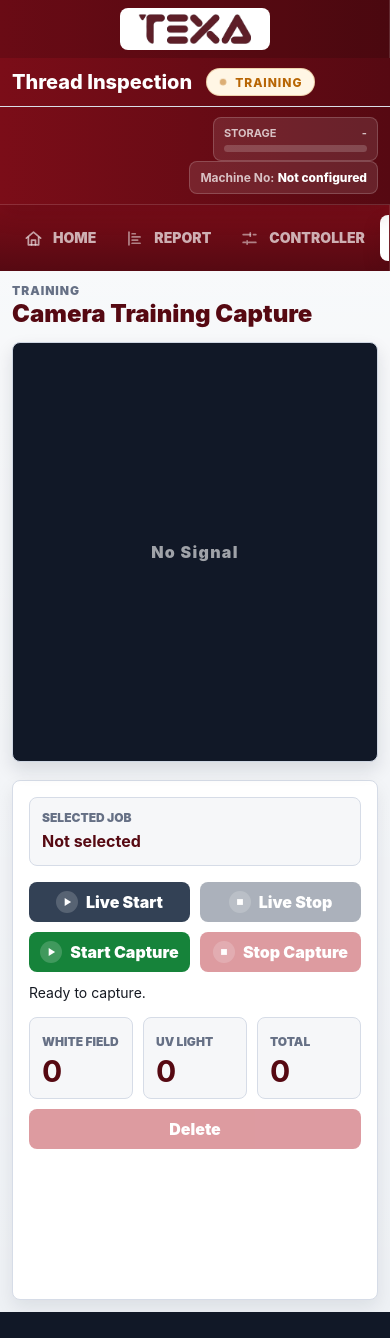
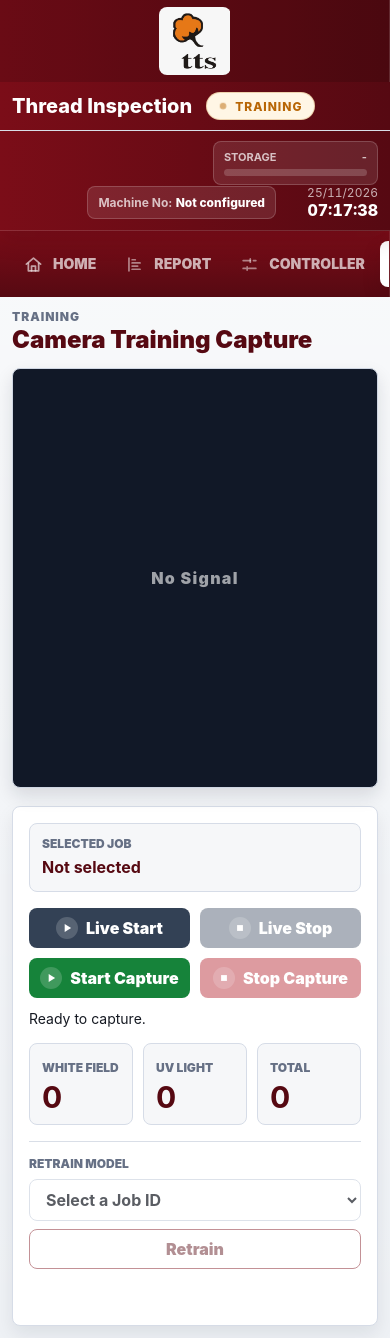
Before and after one commit to akash08bct-byte/cone-new, a Python web app: template frontend_files/templates/training.html in a window 390 px wide. Before the commit the page ends 1312 px from the top, so only its background shows below. Run offline with Jinja, Linux system fonts and the light colour scheme; the template is opened without the code that fills it, so the values that code supplies are empty; some libraries are stand-ins or nearby versions.

Commit message:
Add clock functionality: implement real-time date and time display, enhance UI with new styles, and integrate clock into multiple templates

```diff
--- /dev/null
+++ b/frontend_files/assets/css/clock.css
@@ -0,0 +1,23 @@
+.dt-block {
+  min-width: 88px;
+  text-align: right;
+  font-variant-numeric: tabular-nums;
+}
+
+.dt-block .date {
+  display: block;
+  color: var(--clock-date-color, rgba(255, 255, 255, 0.68));
+  font-size: 12px;
+}
+
+.dt-block .time {
+  display: block;
+  color: var(--clock-time-color, #fff);
+  font-size: 16px;
+  font-weight: 800;
+}
+
+.dt-block-light {
+  --clock-date-color: #475569;
+  --clock-time-color: #151922;
+}
--- a/frontend_files/assets/css/index.css
+++ b/frontend_files/assets/css/index.css
@@ -49,7 +49,8 @@ button {
 }
 
 .topbar {
-  height: 64px;
+  height: 82px;
+  flex-shrink: 0;
   display: grid;
   grid-template-columns: 220px minmax(240px, 1fr) auto;
   align-items: center;
@@ -60,6 +61,7 @@ button {
 }
 
 .topbar-logo {
+  width: 236px;
   height: 100%;
   display: flex;
   align-items: center;
@@ -69,19 +71,17 @@ button {
 }
 
 .logo-box {
-  width: 150px;
-  height: 42px;
-  display: flex;
-  align-items: center;
-  justify-content: center;
-  padding: 6px 14px;
-  background: #fff;
+  width: 72px;
+  height: 68px;
+  flex-shrink: 0;
+  overflow: hidden;
   border-radius: var(--r);
 }
 
 .logo-box img {
-  max-width: 100%;
-  max-height: 100%;
+  display: block;
+  width: 100%;
+  height: 100%;
   object-fit: contain;
 }
 
@@ -136,7 +136,7 @@ button {
   padding-right: 18px;
 }
 
-.topbar-right > * + * {
+.topbar-right>*+* {
   margin-left: 14px;
 }
 
@@ -194,24 +194,6 @@ button {
   font-weight: 800;
 }
 
-.dt-block {
-  min-width: 88px;
-  text-align: right;
-}
-
-.date {
-  display: block;
-  color: rgba(255, 255, 255, 0.68);
-  font-size: 12px;
-}
-
-.time {
-  display: block;
-  color: #fff;
-  font-size: 16px;
-  font-weight: 800;
-}
-
 .body-wrap {
   min-height: 0;
   flex: 1;
@@ -262,7 +244,7 @@ button {
   transition: background 0.18s ease, color 0.18s ease, transform 0.18s ease;
 }
 
-.sidebar-btn + .sidebar-btn {
+.sidebar-btn+.sidebar-btn {
   margin-top: 6px;
 }
 
@@ -473,7 +455,7 @@ img[src=""] {
   margin-top: 14px;
 }
 
-.circle-btn + .circle-btn {
+.circle-btn+.circle-btn {
   margin-left: 16px;
 }
 
@@ -564,11 +546,12 @@ img[src=""] {
   .topbar {
     grid-template-columns: 180px 1fr;
     height: auto;
-    min-height: 64px;
+    min-height: 82px;
   }
 
   .topbar-logo {
     width: 180px;
+    padding: 6px 0;
   }
 
   .topbar-right {
@@ -613,7 +596,7 @@ img[src=""] {
 
   .topbar-logo {
     width: 100%;
-    height: 58px;
+    height: 82px;
   }
 
   .topbar-center,
@@ -652,7 +635,7 @@ img[src=""] {
     font-size: 13px;
   }
 
-  .sidebar-btn + .sidebar-btn {
+  .sidebar-btn+.sidebar-btn {
     margin-top: 0;
     margin-left: 6px;
   }
@@ -684,7 +667,7 @@ img[src=""] {
     margin-top: 12px;
   }
 
-  .circle-btn + .circle-btn {
+  .circle-btn+.circle-btn {
     margin-left: 10px;
   }
 
--- a/frontend_files/assets/css/training.css
+++ b/frontend_files/assets/css/training.css
@@ -214,6 +214,24 @@
   margin-top: 16px;
 }
 
+.retrain-panel {
+  display: grid;
+  gap: 8px;
+  margin-top: 16px;
+  padding-top: 14px;
+  border-top: 1px solid var(--line);
+}
+
+#btnRetrain {
+  border: 1px solid var(--brand);
+  background: #fff;
+  color: var(--brand-dark);
+}
+
+#btnRetrain:not(:disabled):hover {
+  background: #fff4f5;
+}
+
 .stat-box {
   padding: 12px;
   border: 1px solid #d6dce7;
--- /dev/null
+++ b/frontend_files/assets/js/clock.js
@@ -0,0 +1,21 @@
+(() => {
+  const date = document.getElementById("dateValue");
+  const time = document.getElementById("timeValue");
+  if (!date || !time) return;
+
+  const dateFormat = new Intl.DateTimeFormat("en-IN", {
+    day: "2-digit", month: "2-digit", year: "numeric",
+  });
+  const timeFormat = new Intl.DateTimeFormat("en-IN", {
+    hour: "2-digit", minute: "2-digit", second: "2-digit", hour12: false,
+  });
+  function updateClock() {
+    const now = new Date();
+    date.textContent = dateFormat.format(now);
+    time.textContent = timeFormat.format(now);
+  }
+
+  updateClock();
+  const timer = window.setInterval(updateClock, 1000);
+  window.addEventListener("pagehide", () => window.clearInterval(timer), { once: true });
+})();
--- /dev/null
+++ b/frontend_files/assets/js/storage.js
@@ -0,0 +1,31 @@
+function startStorageIndicator(bridge) {
+  if (!bridge || !bridge.getStorageStatus) return;
+  const indicator = document.getElementById("storageIndicator");
+  const percent = document.getElementById("storagePct");
+  const bar = document.getElementById("storageBarFill");
+  if (!indicator || !percent || !bar) return;
+
+  const gigabytes = (bytes) => (Number(bytes) / 1024 ** 3).toFixed(1) + " GB";
+  function refresh() {
+    bridge.getStorageStatus((raw) => {
+      try {
+        const data = JSON.parse(raw);
+        if (!data || data.error || !data.total || !Number.isFinite(data.used_percent)) {
+          throw new Error("Storage status unavailable");
+        }
+        const used = Math.max(0, Math.min(100, data.used_percent));
+        percent.textContent = Math.round(used) + "%";
+        bar.style.width = used + "%";
+        indicator.title = gigabytes(data.free) + " free of " + gigabytes(data.total);
+      } catch (error) {
+        percent.textContent = "—";
+        bar.style.width = "0%";
+        indicator.title = "Storage status unavailable";
+      }
+    });
+  }
+
+  refresh();
+  const timer = window.setInterval(refresh, 30_000);
+  window.addEventListener("pagehide", () => window.clearInterval(timer), { once: true });
+}
--- a/frontend_files/assets/js/training.js
+++ b/frontend_files/assets/js/training.js
@@ -12,10 +12,13 @@ let countTimer = null;
 let selectedImage = "";
 let galleryItems = [];
 let captureSlideIndex = 0;
+let captureZoomPercent = 100;
+let captureDrag = null;
 let captureSelectedImage = "";
 let captureFolders = {};
 let captureModalRevision = 0;
 let galleryRevision = 0;
+let modelTrainingRequest = false;
 
 function $(id) {
   return document.getElementById(id);
@@ -83,6 +86,9 @@ function setButtons() {
   $("jobIdInput").disabled = captureRequest;
   $("jobMaterial").disabled = captureRequest || jobLoading || jobBlocked;
   $("jobCount").disabled = captureRequest || jobLoading || jobBlocked;
+  const retrainJob = $("retrainJob");
+  retrainJob.disabled = sessionActive || captureRequest || modelTrainingRequest || retrainJob.options.length < 2;
+  $("btnRetrain").disabled = retrainJob.disabled || !retrainJob.value;
   document.querySelectorAll(".sidebar-btn").forEach((button) => {
     button.disabled = sessionActive || captureRequest;
   });
@@ -93,18 +99,20 @@ function currentJob() {
 }
 
 function ensureJobOption(jobId) {
-  const select = $("jobSelect");
   const safeJob = String(jobId || "").trim();
-  if (!safeJob || !select) return;
-
+  if (!safeJob) return;
+  for (const id of ["jobSelect", "retrainJob"]) {
+    const select = $(id);
     if (!Array.from(select.options).some((option) => option.value === safeJob)) {
       const option = document.createElement("option");
       option.value = safeJob;
       option.textContent = safeJob;
       select.appendChild(option);
     }
-
-  select.value = safeJob;
+  }
+  $("jobSelect").value = safeJob;
+  $("retrainJob").value = safeJob;
+  setButtons();
 }
 
 function openJobModal() {
@@ -333,6 +341,7 @@ async function refreshJobs() {
   const select = $("jobSelect");
   const current = activeJob;
   select.innerHTML = '<option value="">Create new job</option>';
+  $("retrainJob").innerHTML = '<option value="">Select a Job ID</option>';
 
   const b = await initBridge();
   if (!b || !b.training_job_options) return;
@@ -346,16 +355,9 @@ async function refreshJobs() {
       if (jobId) jobs.add(jobId);
     });
 
-    jobs.forEach((jobId) => {
-      const option = document.createElement("option");
-      option.value = jobId;
-      option.textContent = jobId;
-      select.appendChild(option);
-    });
-
-    if (current && Array.from(select.options).some((option) => option.value === current)) {
-      select.value = current;
-    }
+    jobs.forEach(ensureJobOption);
+    select.value = current || "";
+    $("retrainJob").value = current || "";
   } catch (error) {
     console.error("Job refresh failed:", error);
   }
@@ -503,6 +505,7 @@ async function imageDataFor(jobId, filename) {
 
 function closeCaptureModal() {
   captureModalRevision += 1;
+  stopCaptureDrag();
   const modal = $("captureModal");
   modal.classList.remove("open");
   modal.setAttribute("aria-hidden", "true");
@@ -515,55 +518,103 @@ function captureSlides() {
     const light = folder && Object.keys(captureFolders).find((kind) => captureFolders[kind] === folder);
     return light ? { ...item, light } : item;
   });
-  return groupTrainingImages(items.filter((item) => item.light === "white" || item.light === "uv"));
+  return ["white", "uv"].flatMap((light) => items.filter((item) => item.light === light)
+    .sort((a, b) => a.filename.localeCompare(b.filename, undefined, { numeric: true })));
 }
 
 function renderCaptureSlide(jobId = currentJob()) {
   const slides = captureSlides();
   const total = slides.length;
   captureSlideIndex = Math.max(0, Math.min(captureSlideIndex, total - 1));
-  $("captureCounter").textContent = `Pair ${total ? captureSlideIndex + 1 : 0} / ${total}`;
+  const item = slides[captureSlideIndex];
+  captureSelectedImage = item?.filename || "";
+  $("captureCounter").textContent = `Image ${total ? captureSlideIndex + 1 : 0} / ${total}`;
   $("btnCapturePrev").disabled = captureSlideIndex <= 0;
   $("btnCaptureNext").disabled = captureSlideIndex >= total - 1;
-  $("btnCaptureDeleteImage").disabled = !jobId || !total;
-  const slide = slides[captureSlideIndex] || [];
-  if (!slide.some((item) => item && item.filename === captureSelectedImage)) {
-    captureSelectedImage = slide.find(Boolean)?.filename || "";
-  }
-
-  for (const [index, light, panel, label] of [
-    [0, "white", "captureWhite", "White Field"],
-    [1, "uv", "captureUV", "UV Light"],
-  ]) {
-    const item = slide[index];
-    const folderPath = galleryItems.find((entry) => entry.light === light)?.filename;
-    $(panel + "Folder").textContent = captureFolders[light]
-      || (folderPath ? folderPath.slice(0, folderPath.lastIndexOf("/")) : "") || "Folder unavailable";
-    $(panel + "Filename").textContent = item ? item.filename.split("/").pop() : "—";
-    const viewport = $(panel + "Image");
+  $("btnCaptureDeleteImage").disabled = !jobId || !item;
+  const isUV = item?.light === "uv";
+  $("captureLightHeader").classList.toggle("capture-panel-header-uv", isUV);
+  $("captureLightTitle").textContent = item ? (isUV ? "UV LIGHT" : "WHITE FIELD") : "Collected image";
+  const folder = item ? item.filename.split("/").slice(0, -1).join("/") : "";
+  $("captureLightFolder").textContent = item ? captureFolders[item.light] || folder : "";
+  const viewport = $("captureSlideImage");
+  stopCaptureDrag();
   viewport.innerHTML = "";
   if (!item) {
     const placeholder = document.createElement("p");
-      placeholder.textContent = `No ${label} image for this ${total ? "pair" : "job"}.`;
+    placeholder.textContent = "No images found for this job.";
     viewport.appendChild(placeholder);
-      continue;
+    setCaptureZoom(100);
+    return;
   }
-    const button = document.createElement("button");
-    button.type = "button";
-    button.className = "capture-image-option";
-    button.setAttribute("aria-pressed", String(item.filename === captureSelectedImage));
   const img = document.createElement("img");
   img.className = "capture-image";
+  img.draggable = false;
   loadTrainingPreview(img, jobId, item);
-    button.appendChild(img);
-    button.addEventListener("click", () => {
-      captureSelectedImage = item.filename;
-      $("captureModal").querySelectorAll(".capture-image-option").forEach((option) => {
-        option.setAttribute("aria-pressed", String(option === button));
+  img.alt = isUV ? "UV Light image" : "White Field image";
+  viewport.appendChild(img);
+  setCaptureZoom(100);
+}
+
+function setCaptureZoom(percent, pointer) {
+  const viewport = $("captureSlideImage");
+  const image = viewport.querySelector(".capture-image");
+  const zoom = image ? Math.max(100, Math.min(300, percent)) : 100;
+  if (image) {
+    const anchorX = pointer ? pointer.x : viewport.clientWidth / 2;
+    const anchorY = pointer ? pointer.y : viewport.clientHeight / 2;
+    const x = (viewport.scrollLeft + anchorX) / Math.max(1, image.clientWidth);
+    const y = (viewport.scrollTop + anchorY) / Math.max(1, image.clientHeight);
+    image.style.width = `${zoom}%`;
+    image.style.height = `${zoom}%`;
+    viewport.scrollLeft = zoom === 100 ? 0 : x * image.clientWidth - anchorX;
+    viewport.scrollTop = zoom === 100 ? 0 : y * image.clientHeight - anchorY;
+  }
+  captureZoomPercent = zoom;
+  viewport.classList.toggle("zoomed", zoom > 100);
+  if (zoom === 100) stopCaptureDrag();
+  $("captureZoomLevel").textContent = `${zoom}%`;
+  $("btnCaptureZoomOut").disabled = zoom === 100;
+  $("btnCaptureZoomIn").disabled = !image || zoom === 300;
+  $("btnCaptureZoomReset").disabled = zoom === 100;
+}
+
+function zoomCaptureWithWheel(event) {
+  const viewport = event.currentTarget;
+  if (!event.deltaY || !viewport.querySelector(".capture-image")) return;
+  event.preventDefault();
+  const bounds = viewport.getBoundingClientRect();
+  setCaptureZoom(captureZoomPercent - Math.sign(event.deltaY) * 25, {
+    x: event.clientX - bounds.left,
+    y: event.clientY - bounds.top,
   });
-    });
-    viewport.appendChild(button);
 }
+
+function startCaptureDrag(event) {
+  if (event.button !== 0 || captureZoomPercent <= 100 || captureDrag) return;
+  const viewport = event.currentTarget;
+  viewport.setPointerCapture(event.pointerId);
+  viewport.classList.add("dragging");
+  captureDrag = { pointerId: event.pointerId, x: event.clientX, y: event.clientY };
+  event.preventDefault();
+}
+
+function moveCaptureDrag(event) {
+  if (captureDrag?.pointerId !== event.pointerId) return;
+  const viewport = event.currentTarget;
+  viewport.scrollLeft += captureDrag.x - event.clientX;
+  viewport.scrollTop += captureDrag.y - event.clientY;
+  captureDrag.x = event.clientX;
+  captureDrag.y = event.clientY;
+}
+
+function stopCaptureDrag(event) {
+  if (!captureDrag || (event && captureDrag.pointerId !== event.pointerId)) return;
+  const viewport = $("captureSlideImage");
+  const { pointerId } = captureDrag;
+  captureDrag = null;
+  viewport.classList.remove("dragging");
+  if (viewport.hasPointerCapture(pointerId)) viewport.releasePointerCapture(pointerId);
 }
 
 async function openCaptureModal(jobId = currentJob()) {
@@ -637,22 +688,25 @@ async function deleteSelectedImage() {
   await refreshCounts(job);
 }
 
-async function trainModel() {
-  const job = currentJob();
+async function trainModel(job = currentJob()) {
+  if (modelTrainingRequest) return;
   if (!job) {
     toast("Select a Job ID");
     return;
   }
 
-  const b = await initBridge();
-  if (!b || !b.startModelTraining) {
-    toast("Model training is not available");
-    return;
-  }
-
+  modelTrainingRequest = true;
+  setButtons();
+  try {
     const raw = await callBridge("startModelTraining", job);
     const data = JSON.parse(raw || "{}");
-  toast(data.message || "Model training request sent");
+    toast(data.message || (data.ok ? "Model training request sent" : "Model training is not available"));
+  } catch (error) {
+    toast("Unable to start model training.");
+  } finally {
+    modelTrainingRequest = false;
+    setButtons();
+  }
 }
 
 function openHomePage() {
@@ -676,7 +730,7 @@ function openSettingPage() {
 }
 
 window.addEventListener("load", async () => {
-  await initBridge();
+  startStorageIndicator(await initBridge());
   await refreshCounts();
   await refreshJobs();
   setButtons();
@@ -686,10 +740,22 @@ window.addEventListener("load", async () => {
   $("btnStartTraining").addEventListener("click", startTraining);
   $("btnStopTraining").addEventListener("click", () => changeCaptureStage("stopTraining"));
   $("btnDeleteImage").addEventListener("click", deleteSelectedImage);
-  $("btnCaptureTrainModel").addEventListener("click", trainModel);
+  $("btnCaptureTrainModel").addEventListener("click", () => trainModel());
+  $("retrainJob").addEventListener("change", setButtons);
+  $("btnRetrain").addEventListener("click", () => trainModel($("retrainJob").value));
   $("btnCaptureModalClose").addEventListener("click", closeCaptureModal);
   $("btnCapturePrev").addEventListener("click", showPreviousCaptureImage);
   $("btnCaptureNext").addEventListener("click", showNextCaptureImage);
+  $("btnCaptureZoomOut").addEventListener("click", () => setCaptureZoom(captureZoomPercent - 25));
+  $("btnCaptureZoomIn").addEventListener("click", () => setCaptureZoom(captureZoomPercent + 25));
+  $("btnCaptureZoomReset").addEventListener("click", () => setCaptureZoom(100));
+  const captureViewport = $("captureSlideImage");
+  captureViewport.addEventListener("wheel", zoomCaptureWithWheel, { passive: false });
+  captureViewport.addEventListener("pointerdown", startCaptureDrag);
+  captureViewport.addEventListener("pointermove", moveCaptureDrag);
+  captureViewport.addEventListener("pointerup", stopCaptureDrag);
+  captureViewport.addEventListener("pointercancel", stopCaptureDrag);
+  captureViewport.addEventListener("lostpointercapture", stopCaptureDrag);
   $("btnCaptureDeleteImage").addEventListener("click", deleteCurrentCaptureImage);
   $("captureModal").addEventListener("click", (event) => {
     if (event.target === $("captureModal")) closeCaptureModal();
--- a/frontend_files/templates/training.html
+++ b/frontend_files/templates/training.html
@@ -6,6 +6,8 @@
     <title>Cone Inspection Training</title>
     <link rel="stylesheet" href="../assets/css/index.css" />
     <link rel="stylesheet" href="../assets/css/training.css" />
+    <link rel="stylesheet" href="../assets/css/clock.css" />
+    <script src="../assets/js/clock.js" defer></script>
     <script src="qrc:///qtwebchannel/qwebchannel.js"></script>
   </head>
   <body>
@@ -13,7 +15,7 @@
       <header class="topbar">
         <div class="topbar-logo">
           <div class="logo-box">
-            <img src="../assets/logo/texa_logo.png" alt="Texa" />
+            <img src="../assets/logo/texa_logo.jpeg" alt="Texa" />
           </div>
         </div>
 
@@ -37,6 +39,11 @@
           <div class="machine_no_design">
             <span class="job-display-label">Machine No:</span>
             <span class="machine_number">Not configured</span>
+          </div>
+
+          <div class="dt-block">
+            <span id="dateValue" class="date">--/--/----</span>
+            <span id="timeValue" class="time">--:--:--</span>
           </div>
         </div>
       </header>
@@ -102,13 +109,21 @@
                 </div>
               </div>
 
+              <section class="retrain-panel" aria-labelledby="retrainTitle">
+                <label id="retrainTitle" class="field-label" for="retrainJob">Retrain Model</label>
+                <select id="retrainJob" class="job-select" disabled>
+                  <option value="">Select a Job ID</option>
+                </select>
+                <button id="btnRetrain" class="small-btn" type="button" disabled>Retrain</button>
+              </section>
+
               <div class="gallery-head d-none">
                 <strong>Training Images</strong>
               </div>
               <div id="gallery" class="gallery d-none">
                 <p>Select a job to view images.</p>
               </div>
-              <div class="gallery-actions">
+              <div class="gallery-actions d-none">
                 <button id="btnDeleteImage" class="small-btn danger" disabled>Delete</button>
               </div>
             </aside>
```
Also changed, not shown: other parts of frontend_files/assets/css/training.css (+41 -19 lines), other parts of frontend_files/templates/training.html (+15 -17 lines), frontend_files/templates/controller.html (+8 -1 lines), frontend_files/templates/index.html (+5 -38 lines), frontend_files/templates/reports.html (+7 -0 lines), frontend_files/templates/setting.html (+8 -1 lines), frontend_files/assets/logo/texa_logo.jpeg (added), frontend_files/assets/logo/texa_logo1.png (renamed from frontend_files/assets/logo/texa_logo.png). Lines whose indentation alone changed are shown as unchanged.
